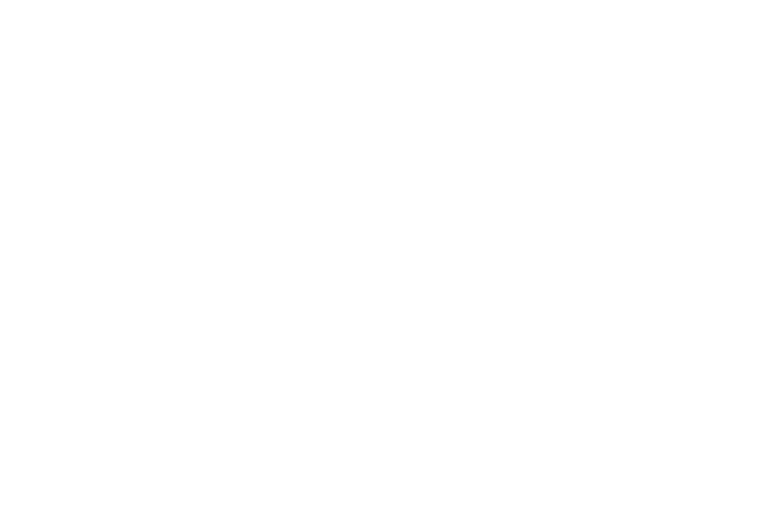
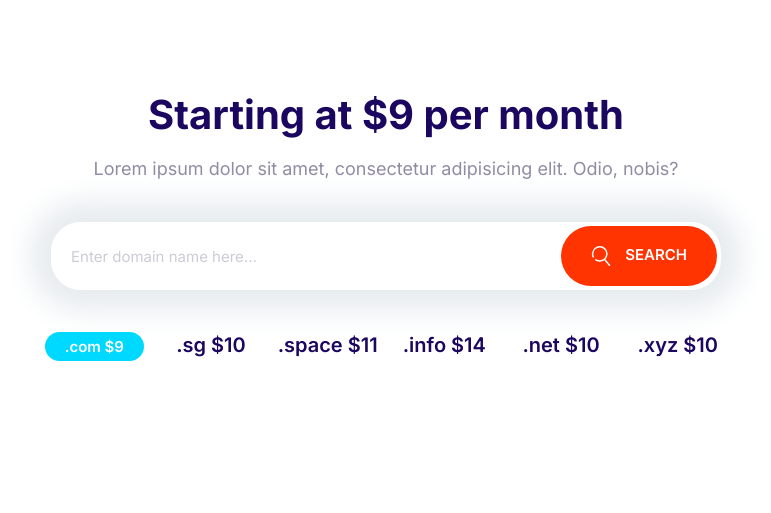
Before and after one commit to ftmhrajabi3/MoshAdvanceCourse, a plain HTML site: page index.html in a window 1280 px wide. Shown: the whole page, without its empty margins (254-1025 px from the left). Drawn offline with Linux system fonts and the light colour scheme.

Commit message:
making the domain component

```diff
--- a/css/style.css
+++ b/css/style.css
@@ -201,6 +201,14 @@ a {
   white-space: nowrap;
   text-align: center;
   margin: 1rem 0;
+  outline: 0;
+}
+
+.btn .icon {
+  width: 2rem;
+  height: 2rem;
+  margin-right: 1rem;
+  vertical-align: middle;
 }
 
 .btn--stretched {
@@ -264,7 +272,7 @@ input {
 .input-group .input {
   border: 0;
   flex-grow: 1;
-  padding: 1.5rem 1rem;
+  padding: 1.5rem 2rem;
 }
 
 .input-group .btn {
@@ -662,3 +670,28 @@ input {
     align-self: center;
   }
 }
+
+/* Domain Block */
+.block-domain .input-group {
+  box-shadow: 0 0 30px 20px #e6ebee;
+  border: 0;
+  margin: 4rem auto;
+  max-width: 670px;
+}
+
+.block-domain__price {
+  display: grid;
+  grid-template-columns: repeat(3, 1fr);
+  grid-template-rows: repeat(2, 6rem);
+  font-size: 2rem;
+  font-weight: 600;
+  justify-items: center;
+  max-width: 700px;
+  margin: 0 auto;
+}
+
+@media screen and (min-width: 768px) {
+  .block-domain__price {
+    grid-template-columns: repeat(auto-fit, minmax(10rem, 1fr));
+  }
+}
--- a/index.html
+++ b/index.html
@@ -14,5 +14,35 @@
     <link rel="stylesheet" href="css/normalize.css" />
     <link rel="stylesheet" href="css/style.css" />
   </head>
-  <body></body>
+  <body>
+    <section class="block container block-domain">
+      <header class="block__header">
+        <h2>Starting at $9 per month</h2>
+        <p>
+          Lorem ipsum dolor sit amet, consectetur adipisicing elit. Odio, nobis?
+        </p>
+      </header>
+      <div class="input-group">
+        <input
+          type="text"
+          class="input"
+          placeholder="Enter domain name here..."
+        />
+        <button class="btn btn--accent">
+          <svg class="icon icon--white">
+            <use xlink:href="images/sprite.svg#search"></use>
+          </svg>
+          Search
+        </button>
+      </div>
+      <ul class="lists block-domain__price">
+        <li><span class="badge badge--secondary"> .com $9</span></li>
+        <li>.sg $10</li>
+        <li>.space $11</li>
+        <li>.info $14</li>
+        <li>.net $10</li>
+        <li>.xyz $10</li>
+      </ul>
+    </section>
+  </body>
 </html>
```
